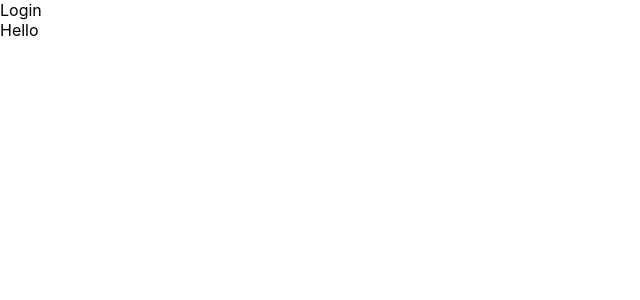
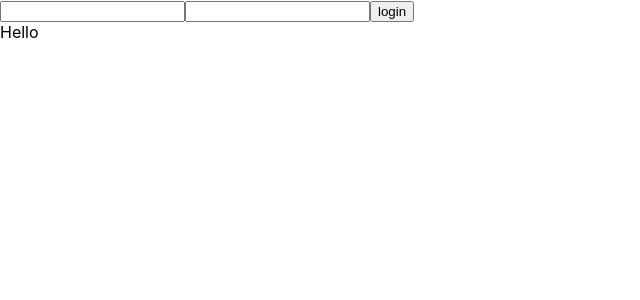
Before and after one commit to GadDev/login-form-typescript, a React (Create React App) app: page / in a window 1280 px wide. Shown: the top 300 px of the page, without its empty margins (0-640 px from the left). Built offline with nearby package versions, Linux system fonts and the light colour scheme.

Commit message:
scaffold form

```diff
--- a/src/components/Login.tsx
+++ b/src/components/Login.tsx
@@ -19,12 +19,23 @@ class Login extends React.Component<LoginProps, LoginState> {
   state: LoginState = {
     userName: '',
     password: '',
+    // eslint-disable-next-line react/no-unused-state
     loginTried: false,
+    // eslint-disable-next-line react/no-unused-state
     loginSuccess: false,
   };
 
   render(): JSX.Element {
-    return <div>Login</div>;
+    const { userName, password } = this.state;
+    return (
+      <div>
+        <form>
+          <input type="text" value={userName} />
+          <input type="password" value={password} />
+          <input type="submit" value="login" />
+        </form>
+      </div>
+    );
   }
 }
 
```
